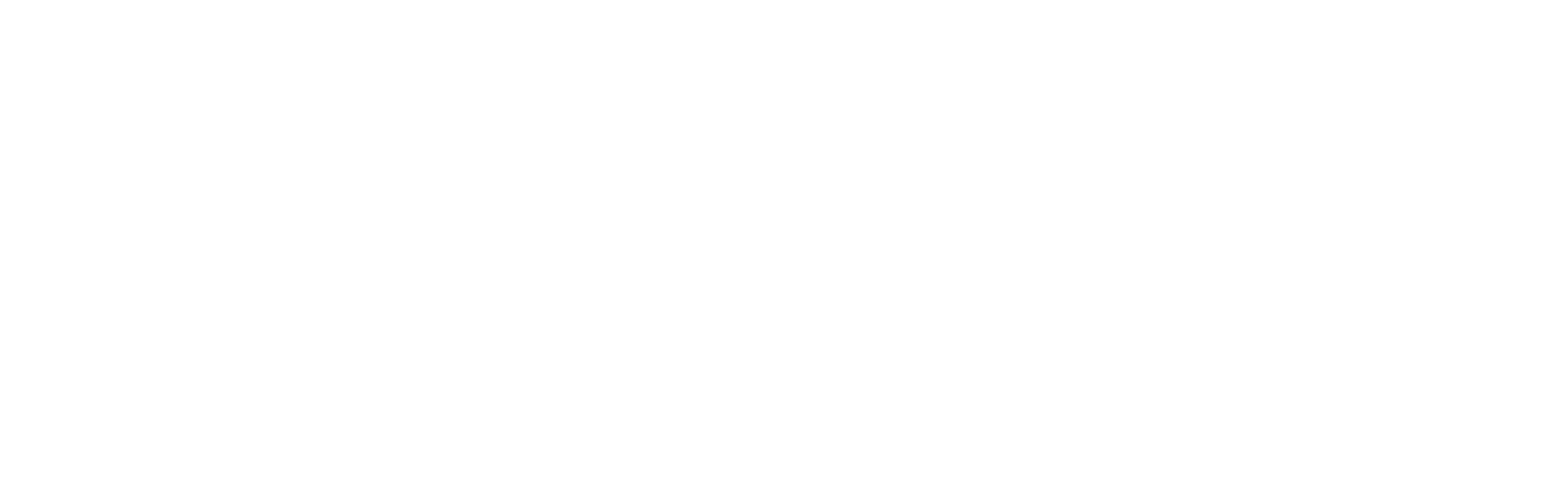
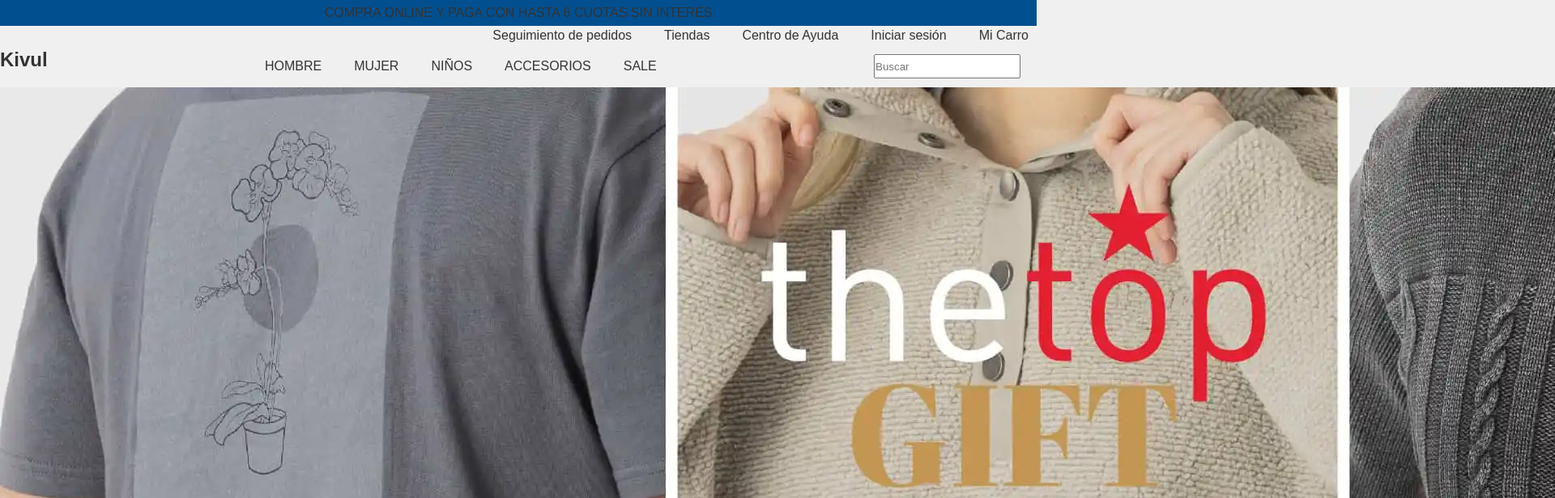
Before and after one commit to Rafaelsaxo12/kivul-e-commerce, a plain HTML site: page index.html in a window 1280 px wide. Shown: the top 616 px of the page at 81% size, 1920 px wide, since content can reach past the window. Drawn offline with Linux system fonts and the light colour scheme.

Commit message:
advances

```diff
--- /dev/null
+++ b/assets/css/styles.css
@@ -0,0 +1,97 @@
+* {
+    margin: 0;
+    padding: 0;
+    box-sizing: border-box;
+}
+body {
+    position: relative;
+    display: flex;
+    flex-direction: column;
+    min-height: 100vh;
+    background-color: #f0f0f0;
+    font-family: Arial, sans-serif;
+    font-size: 16px;
+    line-height: 1.5;
+    color: #333;
+}
+main {
+    flex: 1;
+}
+a {
+    color: #007bff;
+    text-decoration: none;
+}
+a:hover {
+    text-decoration: underline;
+}
+h1, h2, h3, h4, h5, h6 {
+    margin-bottom: 1rem;
+    font-weight: bold;
+}
+
+p {
+    margin-bottom: 1rem;
+}
+/* --- Header --- */
+.header {
+    width: 100%;
+    display: flex;
+    flex-direction: column;
+    align-items: center;
+    /* background-color: #333; */
+}
+.header span {
+    width: 100%;
+    height: 2rem;
+    display: flex;
+    justify-content:  center;
+    align-items: center;
+    background-color: rgb(2, 79, 143);
+}
+/* --- NavBar --- */
+.navBarSites {
+    /* background-color: yellow; */
+    width: 100%;
+    display: flex;
+    justify-content: flex-end;
+}
+.navBarSites__list {
+    width: 100%;
+    display: flex;
+    flex-direction: row;
+    justify-content: flex-end;
+    gap: 40px;
+    padding: 0 10px 0 0;
+}
+.navBarSites__item {
+    display: flex;
+}
+.navBar {
+    width: 100%;
+    /* background-color: blue; */
+    display: flex;
+    flex-direction: row;
+    justify-content: space-between;
+    align-items: center;
+}
+.navBar input{
+    height: 30px;
+    margin-right: 20px;
+    gap: 10px;
+}
+.navBar__list {
+    display: flex;
+    flex-direction: row;
+    align-items: center;
+    gap: 40px;
+}
+.navBar__item {
+    display: flex;
+}
+/* --- Main--- */
+
+/* --- footer --- */
+footer {
+    bottom: 0;
+    padding: 1em 0;
+}
--- a/index.html
+++ b/index.html
@@ -4,8 +4,50 @@
     <meta charset="UTF-8">
     <meta name="viewport" content="width=device-width, initial-scale=1.0">
     <title>Document</title>
+    <link rel="stylesheet" href="./assets/css/styles.css">
 </head>
 <body>
-
+    <header class="header">
+        <span>COMPRA ONLINE Y PAGA CON HASTA 6 CUOTAS SIN INTERÉS</span>
+        <nav class="navBarSites">
+            <ul class="navBarSites__list">
+                <li class="navBarSites__item">Seguimiento de pedidos</li>
+                <li class="navBarSites__item">Tiendas</li>
+                <li class="navBarSites__item">Centro de Ayuda</li>
+                <li class="navBarSites__item">Iniciar sesión</li>
+                <li class="navBarSites__item">Mi Carro</li>
+            </ul>
+        </nav>
+        <nav class="navBar">
+            <h1 class="navBar__logo">Kivul</h1>
+            <ul class="navBar__list">
+                <li class="navBar__item">HOMBRE</li>
+                <li class="navBar__item">MUJER</li>
+                <li class="navBar__item">NIÑOS</li>
+                <li class="navBar__item">ACCESORIOS</li>
+                <li class="navBar__item">SALE</li>
+            </ul>
+            <input class="navBar__search" type="text" placeholder="Buscar">
+        </nav>
+    </header>
+    <main class="container">
+        <div class="column">
+            <figure class="">
+                <div>
+                    <img src="/assets/img/KivulImg1.webp" alt="the top gift img">
+                    <div>
+                        <a href="/"></a>
+                        <a href="/"></a>
+                    </div>
+                </div>
+            </figure>
+            <figure class="container__column2">img</figure>
+            <figure class="container__column3">img</figure>
+            <figure class="container__column4">img</figure>
+        </div>
+    </main>
+    <footer>
+        pie de la página
+    </footer>
 </body>
 </html>
```
Also changed, not shown: assets/img/KivulImg1.webp (added), assets/img/kivul_banner_the_top1.webp (added), assets/img/kivul_banner_the_top2.webp (added), assets/img/kivul_banner_the_top3.webp (added).
